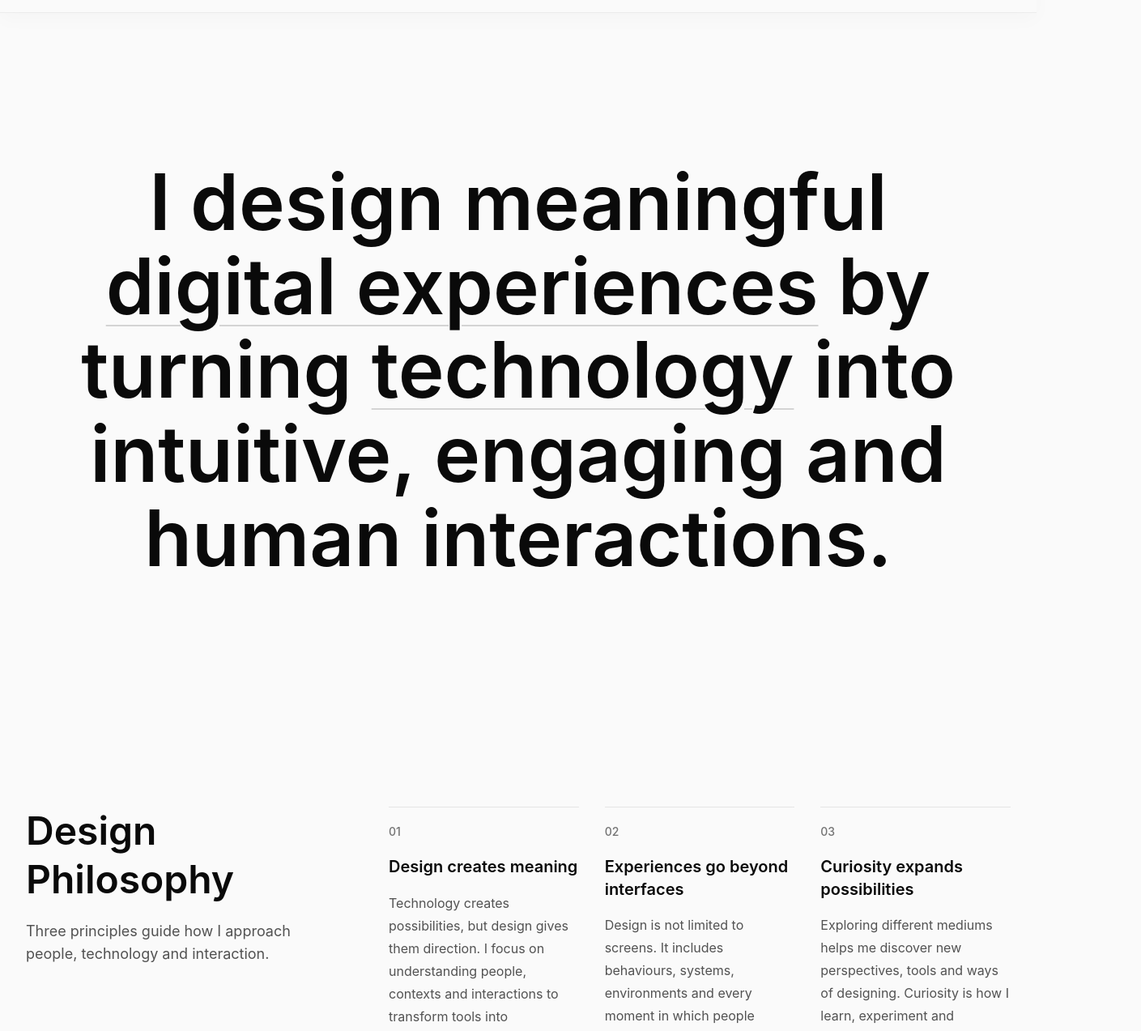
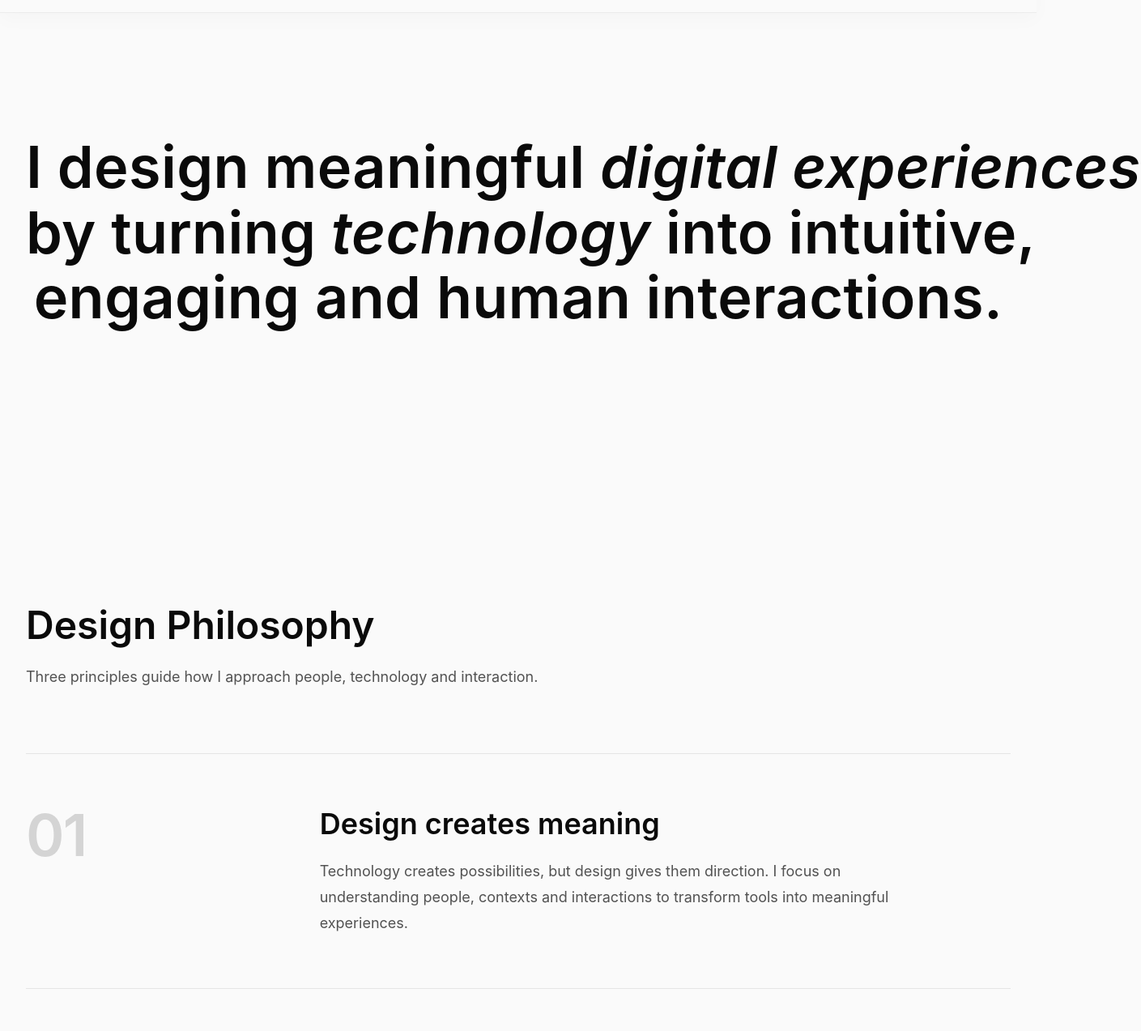
Before and after one commit to federicoduca1/Portfolio-Website, a React (Vite) app: page / in a window 1280 px wide. Shown: the part 58-1331 px from the top of the page at 81% size, 1409 px wide, since content can reach past the window. Built offline with nearby package versions, Linux system fonts and the light colour scheme.

Commit message:
#4: Creating the first block of the Home page

```diff
--- a/src/components/home/DesignPhilosophy.jsx
+++ b/src/components/home/DesignPhilosophy.jsx
@@ -1,4 +1,20 @@
 import DesignPrinciple from './DesignPrinciple.jsx';
+
+function SectionHeader({ title, description }) {
+  return (
+    <div className="max-w-3xl">
+      <h2
+        id="design-philosophy"
+        className="text-3xl font-semibold leading-tight text-neutral-950 sm:text-4xl lg:text-5xl"
+      >
+        {title}
+      </h2>
+      <p className="mt-5 text-base leading-7 text-neutral-600 sm:text-lg">
+        {description}
+      </p>
+    </div>
+  );
+}
 
 export default function DesignPhilosophy({ content }) {
   return (
@@ -6,20 +22,13 @@ export default function DesignPhilosophy({ content }) {
       aria-labelledby="design-philosophy"
       className="pb-20 sm:pb-24 lg:pb-32"
     >
-      <div className="grid gap-12 lg:grid-cols-[minmax(0,0.8fr)_minmax(0,1.6fr)] lg:gap-16">
-        <div className="max-w-xl">
-          <h2
-            id="design-philosophy"
-            className="text-3xl font-semibold leading-tight text-neutral-950 sm:text-4xl lg:text-5xl"
-          >
-            {content.title}
-          </h2>
-          <p className="mt-5 text-base leading-7 text-neutral-600 sm:text-lg">
-            {content.description}
-          </p>
-        </div>
+      <div className="space-y-14 sm:space-y-16 lg:space-y-20">
+        <SectionHeader
+          title={content.title}
+          description={content.description}
+        />
 
-        <div className="grid gap-10 sm:grid-cols-2 lg:grid-cols-3 lg:gap-8">
+        <div className="divide-y divide-neutral-200 border-y border-neutral-200">
           {content.principles.map((principle) => (
             <DesignPrinciple key={principle.number} principle={principle} />
           ))}
--- a/src/components/home/DesignPrinciple.jsx
+++ b/src/components/home/DesignPrinciple.jsx
@@ -1,13 +1,18 @@
 export default function DesignPrinciple({ principle }) {
   return (
-    <article className="border-t border-neutral-200 pt-5">
-      <p className="text-sm font-medium text-neutral-500">{principle.number}</p>
-      <h3 className="mt-5 text-xl font-semibold leading-snug text-neutral-950">
-        {principle.title}
-      </h3>
-      <p className="mt-4 text-base leading-7 text-neutral-600">
-        {principle.description}
+    <article className="grid gap-8 py-10 sm:py-12 lg:grid-cols-[minmax(7rem,0.35fr)_minmax(0,1fr)] lg:gap-16 lg:py-16">
+      <p className="text-5xl font-semibold leading-none tracking-tight text-neutral-300 sm:text-6xl lg:text-7xl">
+        {principle.number}
       </p>
+
+      <div className="max-w-4xl">
+        <h3 className="text-2xl font-semibold leading-tight text-neutral-950 sm:text-3xl lg:text-4xl">
+          {principle.title}
+        </h3>
+        <p className="mt-5 max-w-3xl text-base leading-7 text-neutral-600 sm:text-lg sm:leading-8">
+          {principle.description}
+        </p>
+      </div>
     </article>
   );
 }
--- a/src/components/home/IdentityBlock.jsx
+++ b/src/components/home/IdentityBlock.jsx
@@ -3,7 +3,7 @@ import ManifestoHero from './ManifestoHero.jsx';
 
 export default function IdentityBlock({ content }) {
   return (
-    <div className="space-y-24 sm:space-y-28 lg:space-y-32">
+    <div className="space-y-12 sm:space-y-14 lg:space-y-16">
       <ManifestoHero manifesto={content.manifesto} />
       <DesignPhilosophy content={content.designPhilosophy} />
     </div>
--- a/src/components/home/ManifestoHero.jsx
+++ b/src/components/home/ManifestoHero.jsx
@@ -6,7 +6,7 @@ function ManifestoSegment({ segment }) {
   return (
     <span
       data-manifesto-keyword={segment.keyword}
-      className="font-semibold text-neutral-950 underline decoration-neutral-300 decoration-2 underline-offset-[0.14em]"
+      className="whitespace-nowrap italic"
     >
       {segment.text}
     </span>
@@ -14,21 +14,36 @@ function ManifestoSegment({ segment }) {
 }
 
 export default function ManifestoHero({ manifesto }) {
+  const [firstContextFragment, secondContextFragment] = manifesto[4].text.split(',');
+  const manifestoLines = [
+    manifesto.slice(0, 2),
+    [...manifesto.slice(2, 4), { text: `${firstContextFragment},` }],
+    [{ text: secondContextFragment }],
+  ];
+
   return (
     <section
       aria-labelledby="home-manifesto"
-      className="flex min-h-[62vh] items-center py-16 sm:min-h-[68vh] sm:py-20 lg:min-h-[72vh] lg:py-24"
+      className="flex min-h-[62vh] items-start pt-10 pb-22 sm:min-h-[68vh] sm:pt-14 sm:pb-28 lg:min-h-[72vh] lg:pt-16 lg:pb-32"
     >
-      <div className="mx-auto w-full max-w-6xl text-left sm:text-center">
+      <div className="mx-auto w-full max-w-7xl text-left sm:text-center">
         <h1
           id="home-manifesto"
-          className="text-4xl font-semibold leading-[1.08] text-neutral-950 sm:text-5xl md:text-6xl lg:text-7xl xl:text-8xl"
+          className="text-[clamp(1.55rem,7vw,1.875rem)] font-semibold leading-[1.12] tracking-[0.005em] text-neutral-950 sm:text-4xl md:text-5xl lg:text-6xl xl:text-7xl"
         >
-          {manifesto.map((segment) => (
-            <ManifestoSegment
-              key={`${segment.text}-${segment.keyword ?? ''}`}
-              segment={segment}
-            />
+          {manifestoLines.map((line, lineIndex) => (
+            <span
+              key={line.map((segment) => segment.text).join('')}
+              className="block whitespace-nowrap"
+            >
+              {line.map((segment) => (
+                <ManifestoSegment
+                  key={`${segment.text}-${segment.keyword ?? ''}`}
+                  segment={segment}
+                />
+              ))}
+              {lineIndex < manifestoLines.length - 1 ? ' ' : ''}
+            </span>
           ))}
         </h1>
 
```
